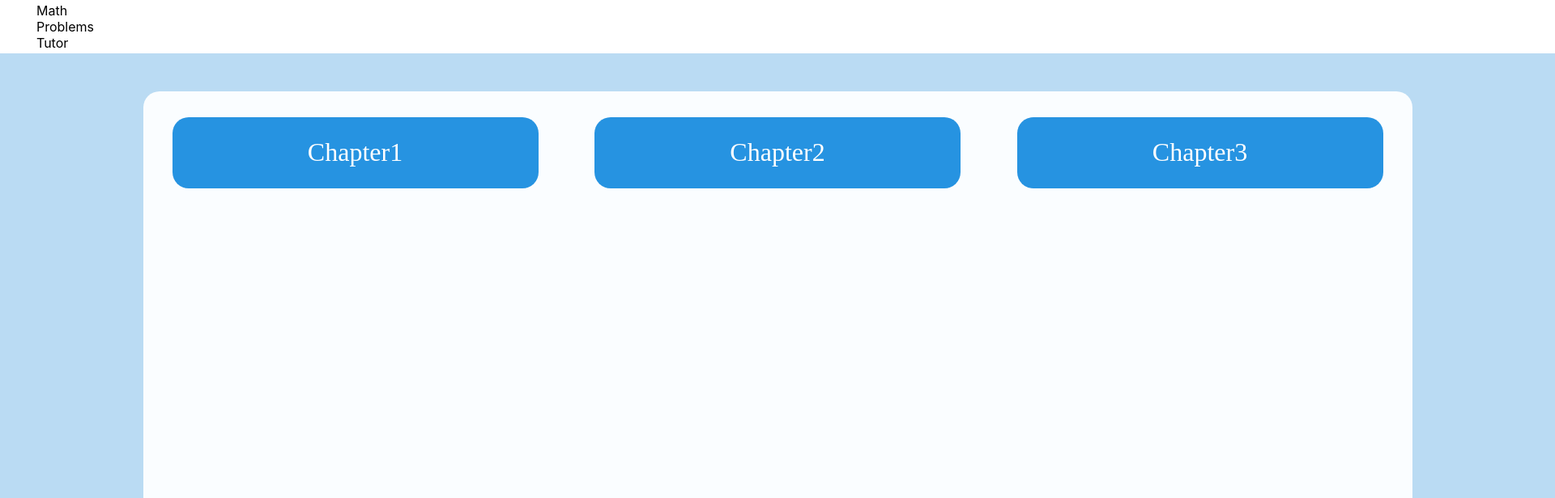
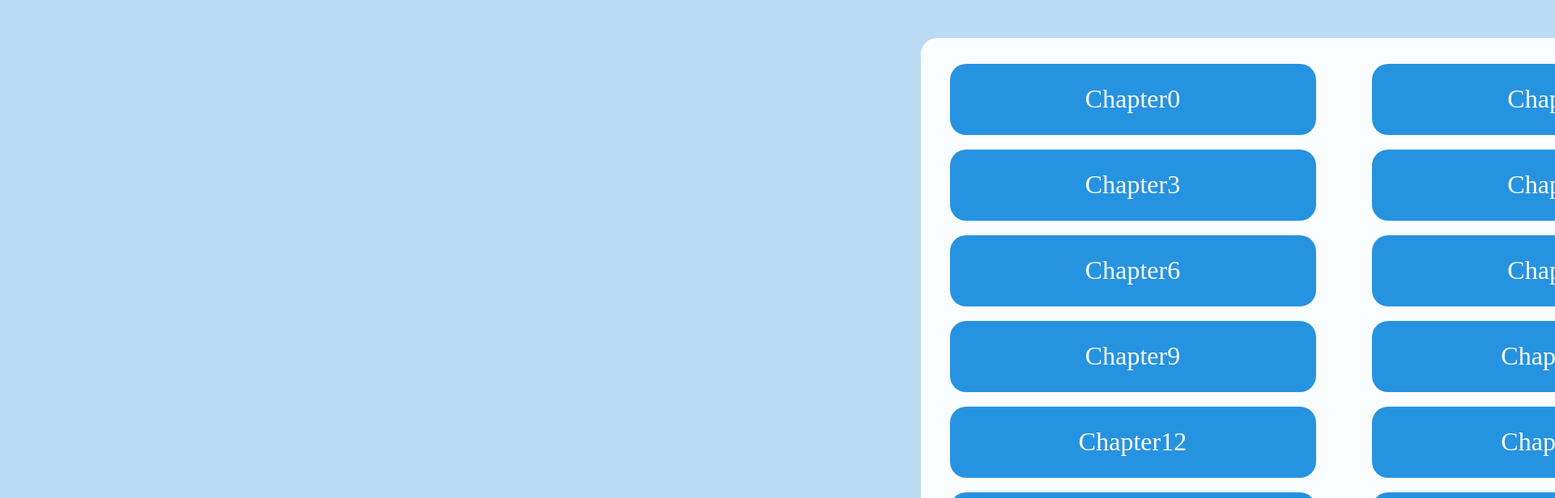
Before and after one commit to hi-kbys/math-problems-tutor, a React (Create React App) app in the folder mpt_ui/: page / in a window 1280 px wide. Shown: the top 616 px of the page at 81% size, 1920 px wide, since content can reach past the window. Built offline with nearby package versions, Linux system fonts and the light colour scheme.

Commit message:
feat: スクロール挙動の設定 #4

```diff
--- a/mpt_ui/src/views/App.tsx
+++ b/mpt_ui/src/views/App.tsx
@@ -19,7 +19,6 @@ const AppHeaderContainer: React.FC<AppHeaderContainerProps> = (props) => {
 type AppHeaderProps = {
 	title: string;
 }
-
 
 const Title: React.FC<AppHeaderProps> = (props) => {
 	// タイトル(ロゴになる)
@@ -55,13 +54,15 @@ const ContentsFrame: React.FC<ContentsFrameProps> = (props) => {
 }
 
 function App() {
-	const chapters: string[] = ['Chapter1', 'Chapter2', 'Chapter3', 'Chapter4', 'Chapter5', 'Chapter6']
+	const chapters: string[] = [];
+	for (let i = 0; i < 25; i++) {
+		chapters.push('Chapter' + (i).toString());
+	}
 	return (
-		<div>
+		<ContentsContainer>
 			<AppHeaderContainer>
 				<Title title="Math Problems Tutor"/>
 			</AppHeaderContainer>
-			<ContentsContainer>
 			<ContentsFrame>
 				{chapters.map((chapter) => (
 					<div className="App-Chapter-Box">
@@ -72,7 +73,6 @@ function App() {
 				))}
 			</ContentsFrame>
 		</ContentsContainer>
-		</div>
 	)
 }
 
```
Lines whose indentation alone changed are shown as unchanged.
